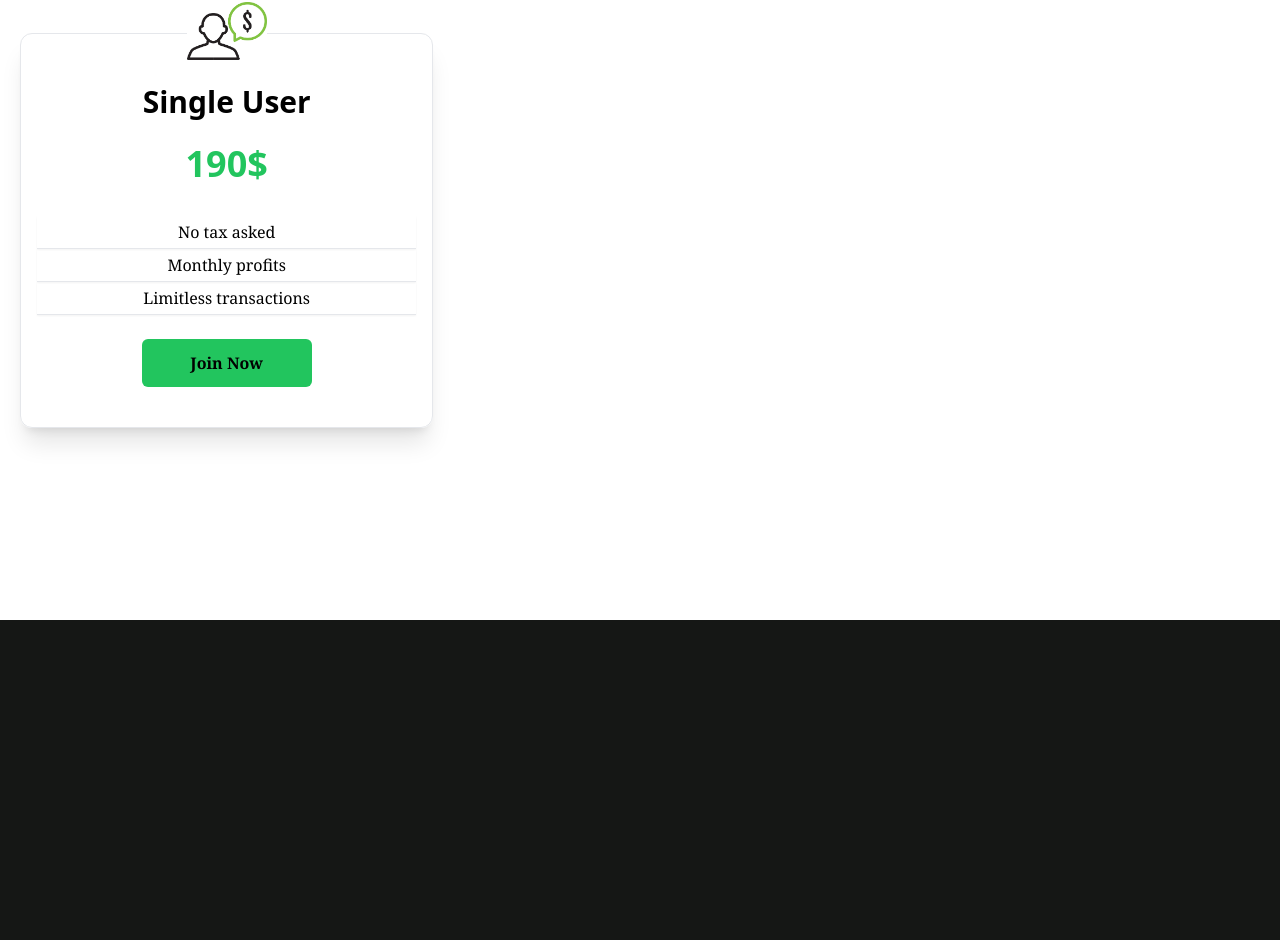
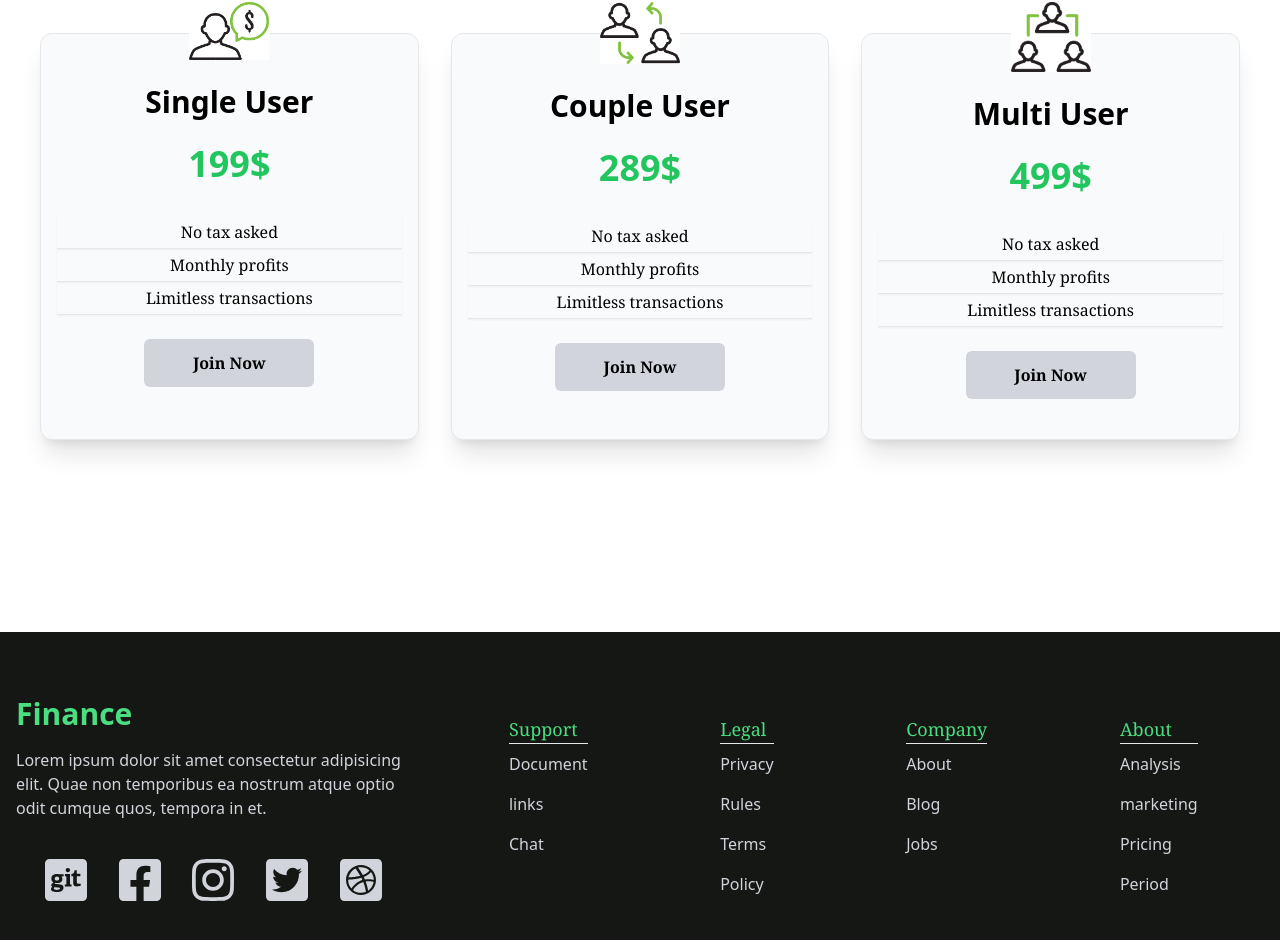
Before and after one commit to Abdulazeez-20/finance-tailwind, a React (Create React App) app: page / in a window 1280 px wide. Shown: the part 1748-2688 px from the top of the page. Before the commit the page ends 2368 px from the top, so only its background shows below. Built offline with nearby package versions, Linux system fonts and the light colour scheme.

Commit message:
the cards and footer are done

```diff
--- a/src/App.js
+++ b/src/App.js
@@ -4,7 +4,10 @@ import Cards from "./components/Cards";
 import Hero from "./components/Hero";
 import Navbar from "./components/Navbar";
 import Newsletter from "./components/Newsletter";
-
+import double from "./assets/double.png";
+import triple from "./assets/triple.png";
+import single from "./assets/single.png";
+import Footer from "./components/Footer";
 function App() {
   return (
     <div>
@@ -12,7 +15,14 @@ function App() {
       <Hero />
       <Analysis />
       <Newsletter />
-      <Cards />
+      <div className="w-full py-[10rem] bg-white px-10">
+        <div className="w-max-[1240px] grid md:grid-cols-3 gap-8">
+          <Cards image={single} title="Single User" price="199" />
+          <Cards image={double} title="Couple User" price="289" />
+          <Cards image={triple} title="Multi User" price="499" />
+        </div>
+      </div>
+      <Footer />
     </div>
   );
 }
--- /dev/null
+++ b/src/assets/index.js
@@ -0,0 +1,6 @@
+import double from "./double.png";
+import laptop from "./laptop.png";
+import single from "./single.png";
+import triple from "./triple.png";
+
+export { double, laptop, single, triple };
--- a/src/components/Cards.jsx
+++ b/src/components/Cards.jsx
@@ -3,23 +3,21 @@ import single from '../assets/single.png'
 import souble from '../assets/double.png'
 import triple from '../assets/triple.png'
 
-const Cards = () => {
+const Cards = ({ image, title, price }) => {
     return (
-        <div className='w-full py-[10rem] bg-white px-5'>
-            <div className='w-max-[1240px] mx-auto grid md:grid-cols-3'>
-                <div className='flex flex-col w-full p-4 my-8 text-center duration-500 border shadow-xl rounded-xl hover:scale-105'>
-                    <img src={single} alt="single" className='w-20 mx-auto mt-[-3rem] bg-white' />
-                    <h2 className='py-6 text-2xl font-bold sm:text-3xl'>Single User</h2>
-                    <p className='text-3xl font-bold text-green-500 md:text-4xl'>190$</p>
-                    <div className='mt-2 font-medium'>
-                        <p className='w-full py-1 mt-6 font-serif border-b shadow-sm'>No tax asked</p>
-                        <p className='w-full py-1 font-serif border-b shadow-sm'>Monthly profits</p>
-                        <p className='w-full py-1 font-serif border-b shadow-sm'>Limitless transactions</p>
-                    </div>
-                    <button type='button' className='bg-green-500 m-auto rounded-md font-serif font-bold my-6 w-[170px] py-3 px-6'>Join Now</button>
-                </div>
+
+        <div className='flex flex-col w-full p-4 my-8 text-center duration-500 border shadow-xl bg-gray-50 rounded-xl hover:scale-105'>
+            <img src={image} alt="single" className='w-20 bg-transparent mx-auto mt-[-3rem] bg-white' />
+            <h2 className='py-6 text-2xl font-bold sm:text-3xl'>{title}</h2>
+            <p className='text-3xl font-bold text-green-500 md:text-4xl'>{price}$</p>
+            <div className='mt-2 font-medium'>
+                <p className='w-full py-1 mt-6 font-serif border-b shadow-sm'>No tax asked</p>
+                <p className='w-full py-1 font-serif border-b shadow-sm'>Monthly profits</p>
+                <p className='w-full py-1 font-serif border-b shadow-sm'>Limitless transactions</p>
             </div>
+            <button type='button' className='bg-gray-300 m-auto rounded-md font-serif font-bold my-6 w-[170px] py-3 px-6'>Join Now</button>
         </div>
+
     )
 }
 
--- /dev/null
+++ b/src/components/Footer.jsx
@@ -0,0 +1,67 @@
+import React from 'react'
+import {
+    FaDribbbleSquare,
+    FaFacebookSquare,
+    FaGitSquare,
+    FaInstagram,
+    FaTwitterSquare
+} from 'react-icons/fa'
+
+
+const Footer = () => {
+    return (
+        <div className='w-max-[1240px] mx-auto py-16 px-4 gap-8 grid md:grid-cols-3 items-center text-gray-300'>
+            <div>
+                <h1 className='text-3xl font-bold text-green-400 '>Finance</h1>
+                <p className='py-4'>Lorem ipsum dolor sit amet consectetur adipisicing elit. Quae non temporibus ea nostrum atque optio odit cumque quos, tempora in et. </p>
+                <div className='flex my-5 text-5xl justify-evenly'>
+                    <FaGitSquare />
+                    <FaFacebookSquare />
+                    <FaInstagram />
+                    <FaTwitterSquare />
+                    <FaDribbbleSquare />
+                </div>
+            </div>
+            <div className='flex justify-around col-span-2'>
+                <div>
+                    <h5 className='font-serif text-lg text-green-400 border-b text'>Support</h5>
+                    <ul>
+                        <li className='py-2'>Document</li>
+                        <li className='py-2'>links</li>
+                        <li className='py-2'>Chat</li>
+                    </ul>
+                </div>
+
+                <div>
+                    <h5 className='font-serif text-lg text-green-400 border-b text'>Legal</h5>
+                    <ul>
+                        <li className='py-2'>Privacy</li>
+                        <li className='py-2'>Rules</li>
+                        <li className='py-2'>Terms</li>
+                        <li className='py-2'>Policy</li>
+                    </ul>
+                </div>
+                <div>
+                    <h5 className='font-serif text-lg text-green-400 border-b text'>Company</h5>
+                    <ul>
+                        <li className='py-2'>About</li>
+                        <li className='py-2'>Blog</li>
+                        <li className='py-2'>Jobs</li>
+                    </ul>
+                </div>
+                <div>
+                    <h5 className='font-serif text-lg text-green-400 border-b text'>About</h5>
+                    <ul>
+                        <li className='py-2'>Analysis</li>
+                        <li className='py-2'>marketing</li>
+                        <li className='py-2'>Pricing</li>
+                        <li className='py-2'>Period</li>
+                    </ul>
+                </div>
+            </div>
+
+        </div>
+    )
+}
+
+export default Footer
--- a/src/components/Hero.jsx
+++ b/src/components/Hero.jsx
@@ -16,7 +16,7 @@ const Hero = () => {
                         loop
                     ></ReactTyped>
                 </div>
-                <p className='mt-2 text-xl text-gray-600 md:text-2xl md:mt-4'>The new gate that will open your vision to a new banking system</p>
+                <p className='px-1 mt-2 text-xl text-gray-600 md:text-2xl md:mt-4'>The gate that will open your vision to a new banking system</p>
                 <button type='button' className='bg-green-400 md:w-[200px] w-[150px] py-3 mt-4 rounded-xl text-xl text-black font-bold'>Join Us</button>
             </div>
         </div>
```
